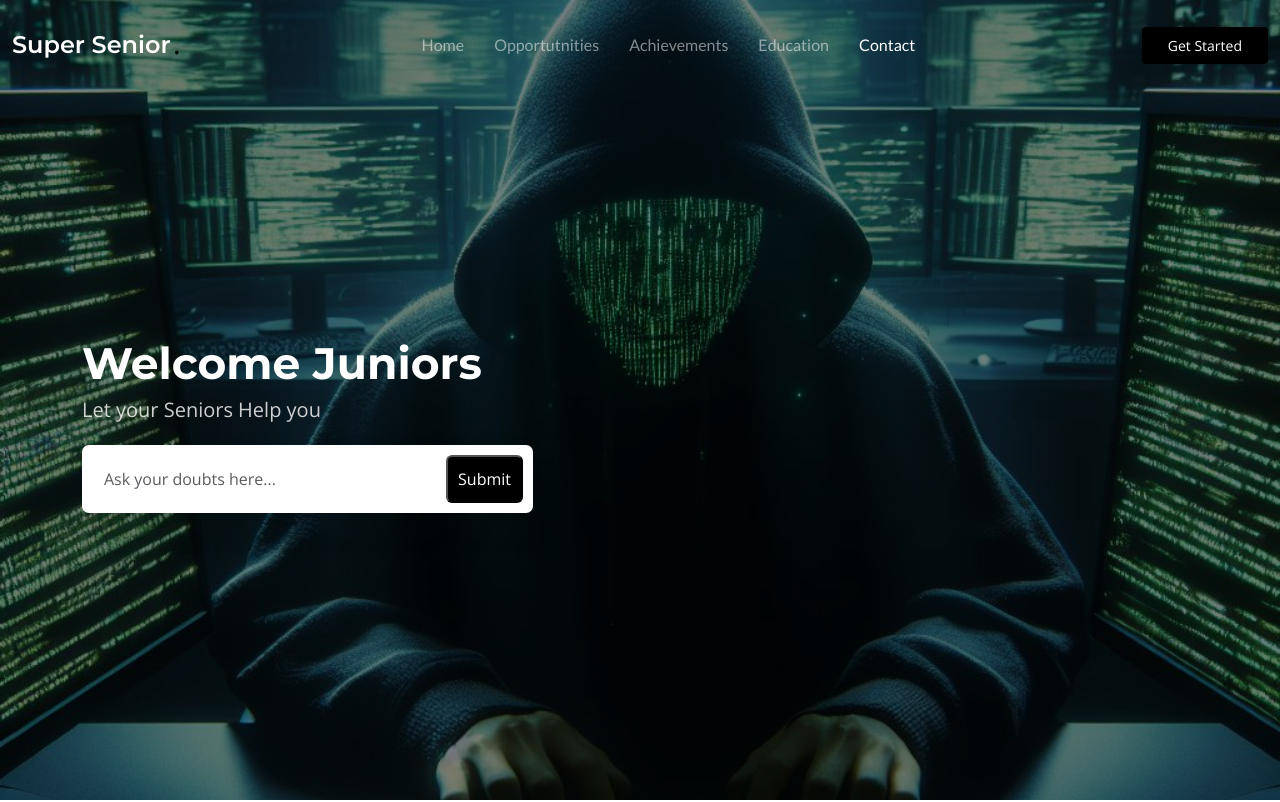
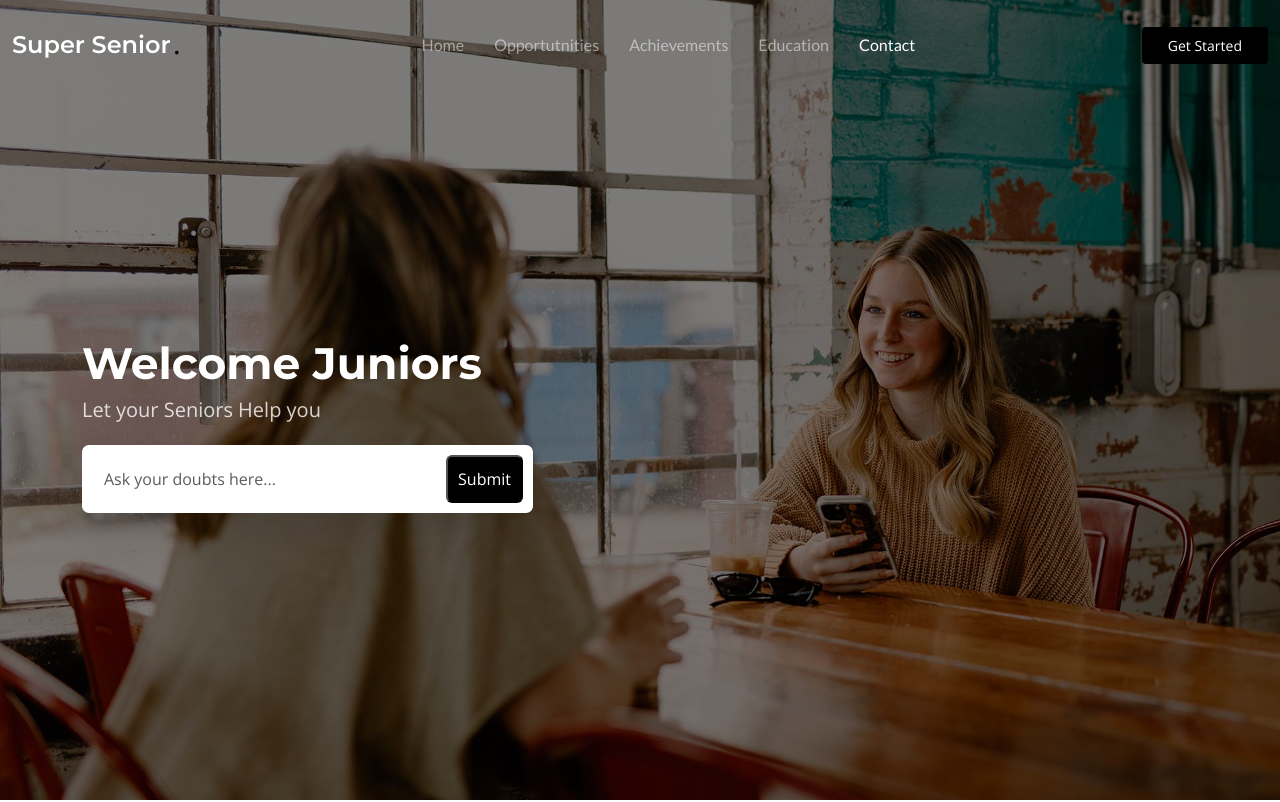
Before and after one commit to Karthikreddy0165/Alumni-Link, a plain HTML site: page index.html in a window 1280 px wide. Shown: the top 802 px of the page. Drawn offline with nearby package versions, Linux system fonts and the light colour scheme.

Commit message:
added all files

```diff
--- a/index.html
+++ b/index.html
@@ -60,7 +60,7 @@
     <!-- Hero Section - Home Page -->
     <section id="hero" class="hero">
 
-      <img src="_a0524491-b426-4482-9401-e0a22177721f.jpeg" alt="" data-aos="fade-in">
+      <img src="assets/img/hero-bg.jpg" alt="" data-aos="fade-in">
 
       <div class="container">
         <div class="row">
```
